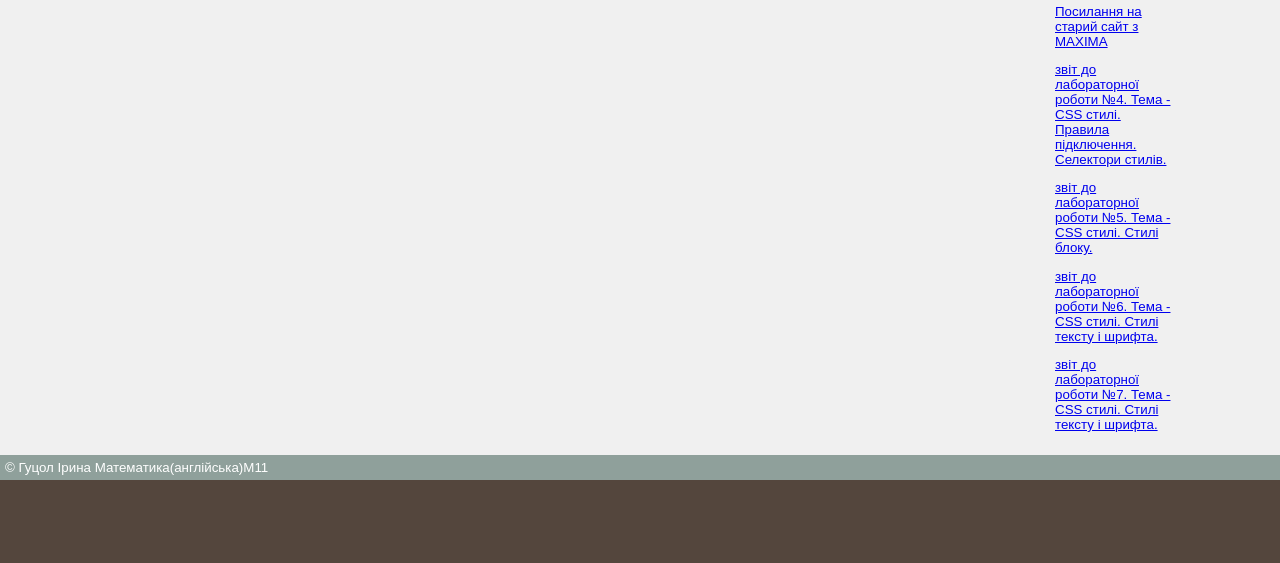
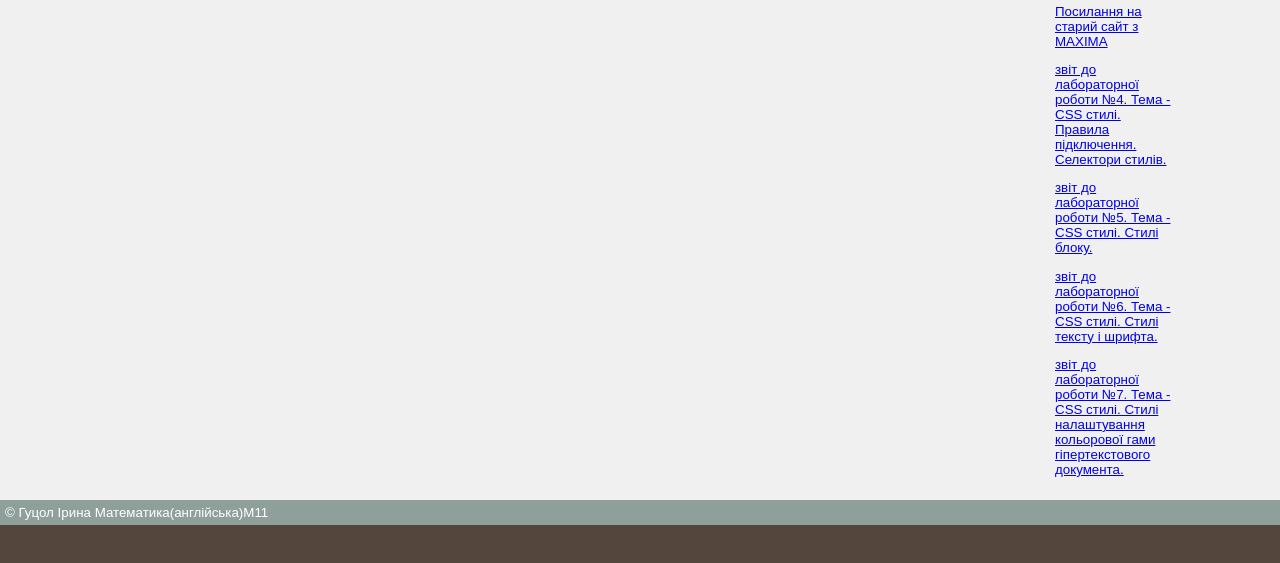
Before and after one commit to irina-2004/irina-2004.github.io, a plain HTML site: page index.html in a window 1280 px wide. Shown: the part 95-658 px from the top of the page. Drawn offline with Linux system fonts and the light colour scheme.

Commit message:
Update index.html

```diff
--- a/index.html
+++ b/index.html
@@ -65,7 +65,7 @@
      <p><a href="lab4.html">звіт до лабораторної роботи №4. Тема - CSS стилі. Правила підключення. Селектори стилів.</a></p>
      <p><a href="https://gytsolirina.w3spaces.com/web/lab5-1.html">звіт до лабораторної роботи №5. Тема - CSS стилі. Стилі блоку.</a></p>
      <p><a href="lab6.html">звіт до лабораторної роботи №6. Тема - CSS стилі. Стилі тексту і шрифта.</a></p>
-     <p><a href="lab7.html">звіт до лабораторної роботи №7. Тема - CSS стилі. Стилі тексту і шрифта.</a></p>
+     <p><a href="lab7.html">звіт до лабораторної роботи №7. Тема - CSS стилі. Стилі налаштування кольорової гами гіпертекстового документа.</a></p>
 
     </div>
     <div class="clear"></div>
```
